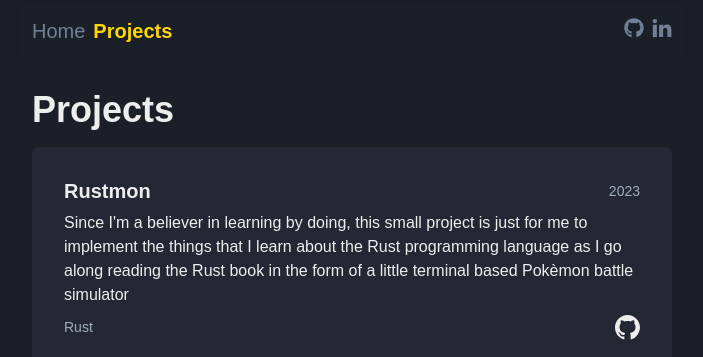
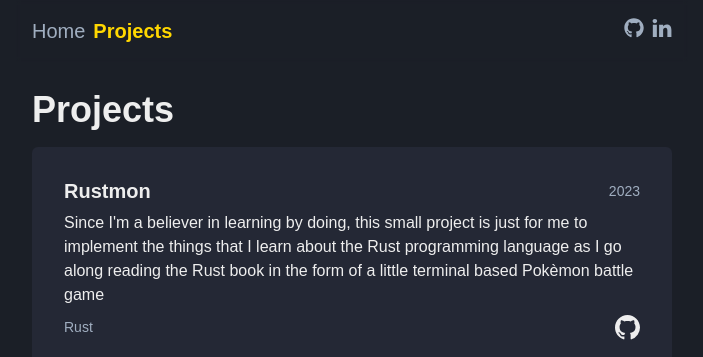
Before and after one commit to IsakLarsson/portfolio-prod, a Next.js app: page /projects in a window 1280 px wide. Shown: the top 357 px of the page, without its empty margins (288-991 px from the left). Built offline with nearby package versions, Linux system fonts and the light colour scheme; a web font is replaced by a local one.

Commit message:
accessibility fixes

```diff
--- a/components/ExperienceItem.tsx
+++ b/components/ExperienceItem.tsx
@@ -35,7 +35,7 @@ export const ExperienceItem: React.FC<Props> = ({
                         width={75}
                         height={75}
                         src={src}
-                        alt=""
+                        alt="company logo"
                     />
                     <Flex ml={'1rem'} direction={'column'}>
                         <Heading size={['sm', 'md']}>{title}</Heading>
--- a/components/Navbar.tsx
+++ b/components/Navbar.tsx
@@ -26,7 +26,7 @@ const NavItem: React.FC<NavItemProps> = ({
     return (
         <motion.div style={{ height: '100%' }} whileHover={{ y: 2 }}>
             <Link
-                color={active ? 'gold' : 'gray.500'}
+                color={active ? 'gold' : 'gray.400'}
                 _hover={{ textDecor: 'none' }}
                 as={NextLink}
                 href={href}
--- a/pages/projects/index.tsx
+++ b/pages/projects/index.tsx
@@ -17,7 +17,7 @@ export default function ProjectPage() {
                         title="Rustmon"
                         body="Since I'm a believer in learning by doing, this small project is just for me to implement
                         the things that I learn about the Rust programming language as I go along reading the
-                        Rust book in the form of a little terminal based Pokèmon battle simulator"
+                        Rust book in the form of a little terminal based Pokèmon battle game"
                         year={'2023'}
                         techs={'Rust'}
                         codeHref={'https://github.com/IsakLarsson/rustmon'}
```
